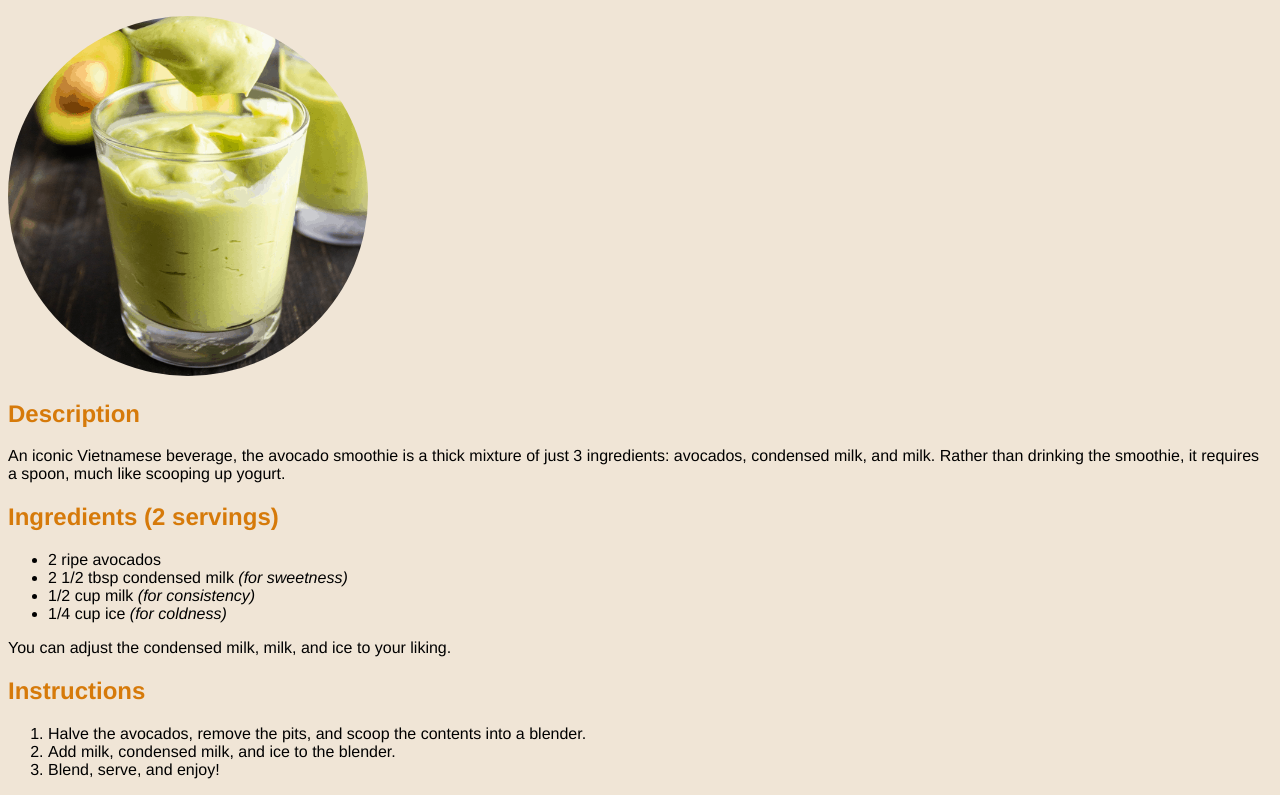
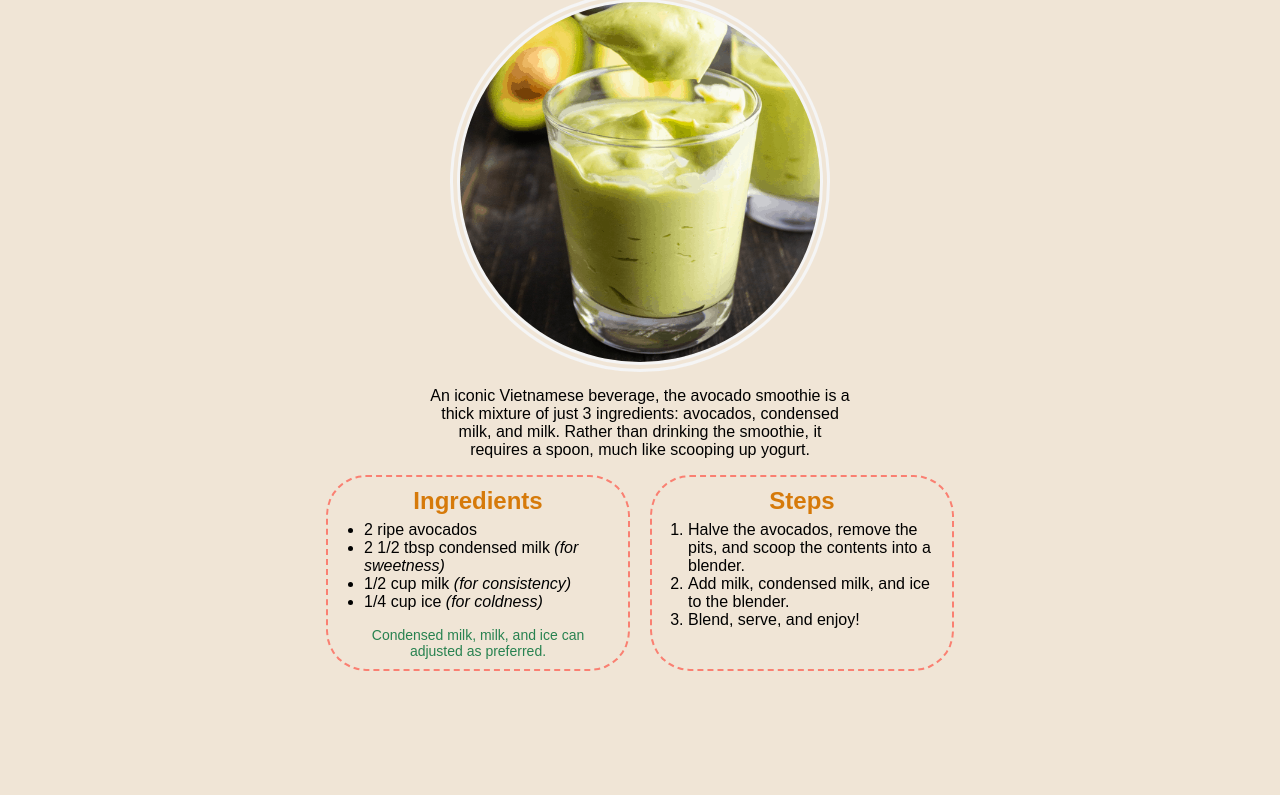
Before and after one commit to notynnej/odin-recipes, a plain HTML site: page recipes/avocado-smoothie.html in a window 1280 px wide. Shown: the part 83-878 px from the top of the page. After the commit the page ends 800 px from the top, so only its background shows below. Drawn offline with Linux system fonts and the light colour scheme.

Commit message:
Add CSS styling to homepage and recipes

```diff
--- a/recipes/avocado-smoothie.html
+++ b/recipes/avocado-smoothie.html
@@ -8,26 +8,30 @@
     <title>Avocado Smoothie</title>
 </head>
 <body>
-    <div id="title"><h1>Avocado Smoothie</h1></div>
-    <img class="img-mask" src="../images/avocado-smoothie.jpg" alt="A thick, green smoothie made from avocados">
-    <div class="text">
-    <h2>Description</h2>
+    <div class="header">
+        <div class="name">Avocado Smoothie</div>
+        <img class="img-mod" src="../images/avocado-smoothie.jpg" alt="A thick, green smoothie made from avocados">
         An iconic Vietnamese beverage, the avocado smoothie is a thick mixture of just 3 ingredients: avocados, condensed milk, and milk. Rather than drinking the smoothie, it requires a spoon, much like scooping up yogurt.
-    <h2>Ingredients (2 servings)</h2>
+    </div>
+    <div class="instructions">
+        <div class="ingredients">
+            <h2>Ingredients</h2>
             <ul>
                 <li>2 ripe avocados</li>
                 <li>2 1/2 tbsp condensed milk <em>(for sweetness)</em></li>
                 <li>1/2 cup milk <em>(for consistency)</em></li>
                 <li>1/4 cup ice <em>(for coldness)</em></li>
             </ul>
-    <p></p>
-    You can adjust the condensed milk, milk, and ice to your liking.
-    <h2>Instructions</h2>
+            <div class="tip">Condensed milk, milk, and ice can adjusted as preferred.</div>
+        </div>
+        <div class="steps">
+            <h2>Steps</h2>
             <ol>
                 <li>Halve the avocados, remove the pits, and scoop the contents into a blender.</li>
                 <li>Add milk, condensed milk, and ice to the blender.</li>
                 <li>Blend, serve, and enjoy!</li>
             </ol>
         </div>
+    </div>
 </body>
 </html>
--- a/recipes/style.css
+++ b/recipes/style.css
@@ -1,18 +1,68 @@
-* {
-    font-family: Helvetica, sans-serif;
+body {
+    font-family: 'Didact Gothic', sans-serif;
     background-color: rgb(240, 229, 214);
+    display: flex;
+    flex-direction: column;
+    gap: 16px;
+    margin: 20px;
 }
-#title {
-    font-size: 20px;
+.name {
+    font-size: 40px;
+    font-weight: bold;
     color: rgb(71, 95, 168);
 }
-.img-mask {
+.img-mod {
     border-radius: 100%;
     width: 360px;
     height: 360px;
     object-fit: cover;
+    margin: 0 auto 5px;
+    border: 10px double whitesmoke;
+}
+.img-mod-np {
+    object-position: -40px;
+}
+.img-mod-gbc {
+    object-position: -15px;
+}
+.img-mod:hover {
+    transform: scale(1.2);
+    transition-duration: 1s;
+    margin: 40px auto 45px;
+}
+.header {
+    display: flex;
+    flex-direction: column;
+    width: 420px;
+    gap: 10px;
+    margin: 0 auto;
+    text-align: center;
 }
 h2 {
     font-size: 24px;
     color: rgb(214, 122, 10);
+    margin: 10px 0 -10px 0;
+    text-align: center;
 }
+.ingredients, .steps {
+    width: 300px;
+    border: 2px dashed salmon;
+    border-radius: 40px;
+}
+.instructions {
+    display: flex;
+    flex-direction: row;
+    gap: 20px;
+    justify-content: center;
+}
+ol, ul {
+    padding: 0 15px 0 36px;
+}
+.tip {
+    display: flex;
+    text-align: center;
+    margin: 0 auto 10px;
+    width: 250px;
+    font-size: 14px;
+    color: rgb(40,130,80);
+}
--- a/style.css
+++ b/style.css
@@ -1,9 +1,37 @@
-* {
+body {
     font-family: Helvetica, sans-serif;
     text-align: center;
     background-color: rgb(240, 229, 214);
+    display: flex;
+    flex-direction: column;
+    align-items: center;
+    margin: 0;
 }
 #title {
-    font-size: 20px;
+    font-size: 50px;
+    font-weight: bold;
     color: rgb(71, 95, 168);
+    margin: 20px;
 }
+.img-mod {
+    border-radius: 160px;
+    border: 10px double whitesmoke;
+    width: 600px;
+}
+a {
+    text-decoration: none;
+    color: rgb(170,110,80);
+}
+ul {
+    display: flex;
+    list-style: none;
+    gap: 30px;
+    padding: 0;
+}
+.hover:hover {
+    display: flex;
+    transform: scale(1.2);
+    color: rgb(210,110,80);
+    transition-duration: 500ms;
+    font-weight: bold;
+}
```
Also changed, not shown: index.html (+11 -7 lines), recipes/garlic-bok-choy.html (+11 -4 lines), recipes/napolitan-pasta.html (+12 -5 lines). Lines whose indentation alone changed are shown as unchanged.
